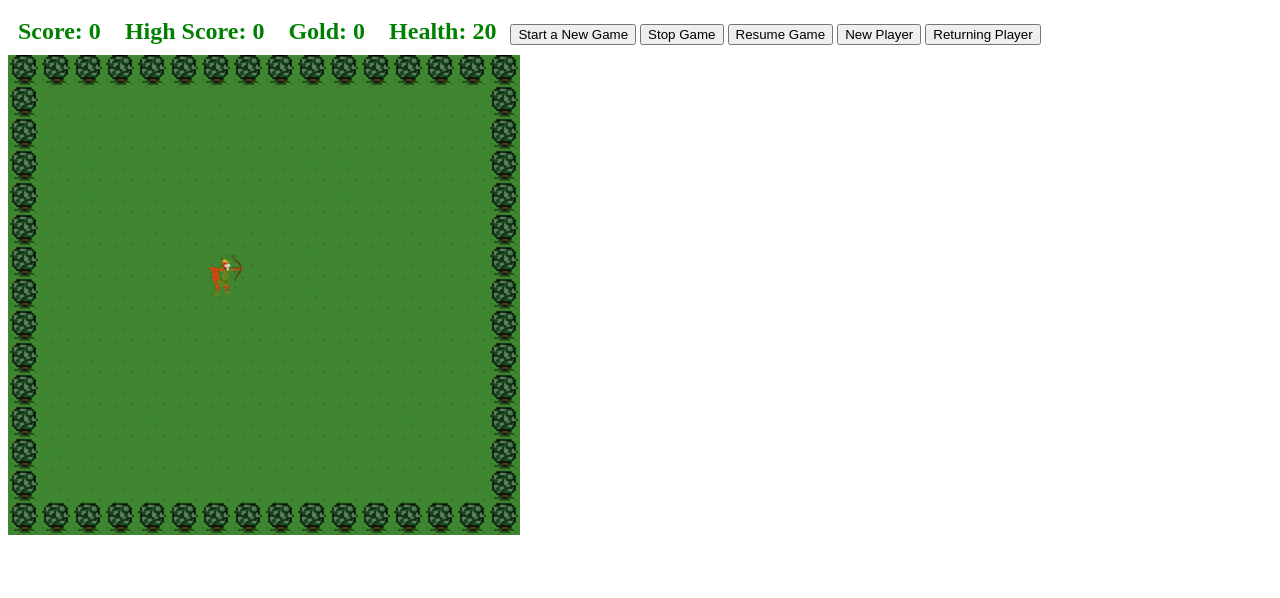
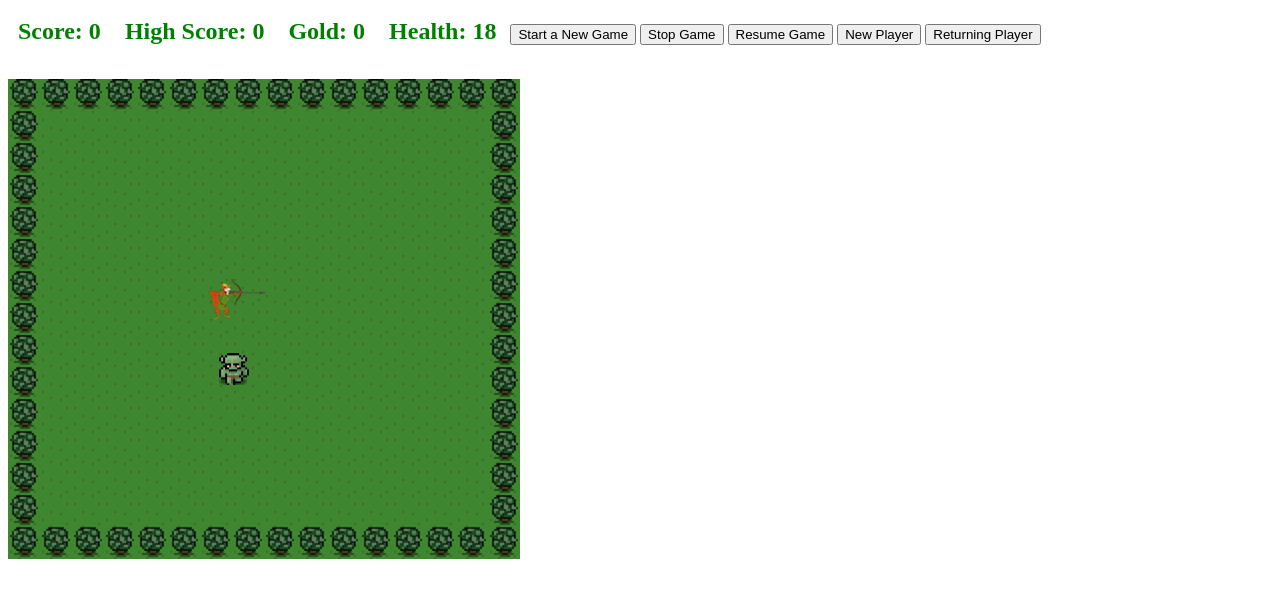
Before and after one commit to rishikarri/survivor-canvas-game, a plain HTML site: page survivor.html in a window 1280 px wide. Drawn offline with Linux system fonts and the light colour scheme.

Commit message:
Added an arrow to the screen

```diff
--- a/survivor.css
+++ b/survivor.css
@@ -4,3 +4,7 @@ h2{
 	display: inline-block;
 	margin: 10px;
 }
+
+#textDisplay{
+	color: red;
+}
--- a/survivor.html
+++ b/survivor.html
@@ -10,6 +10,8 @@
 	<!-- This section will contain the score, the high score and the gold collected Score will be the total time alive, high score will update with the score and gold collected will go up whenever the user collects gold-->
 
 	<!-- This will also contain the buttons to start, stop and pause the game -->
+
+	<div>
 		<div id="top-section">
 			<h2 id="scoreKeeper">Score: 0</h2>
 			<h2 id="highScoreKeeper">High Score: 0</h2>
@@ -22,11 +24,13 @@
 			<button onclick="newPlayer()">New Player</button>
 			<!-- Come back to returning player later -->
 			<button onclick="newPlayer()">Returning Player</button>
+		</div>
 
+		<div id="middle-section">
+			<h2 id="textDisplay"></h2>
+		</div>
+	</div>
 
-
-
-	</div>
 
 	<script type="text/javascript" src="survivor.js"></script>
 	</body>
--- a/survivor.js
+++ b/survivor.js
@@ -35,10 +35,27 @@ var goblinLocation = {
 	destinationY: 400
 }
 
+//create arrow object
+var arrow = new Image();
+arrow.src = "Images/arrow-right.png";
+var arrowLocation = {
+	x: (robinHoodLocation.x + 20),
+	y: (robinHoodLocation.y + 4),
+	destinationX: (robinHoodLocation.x + 20),
+	destinationY: (robinHoodLocation.y + 4)
+
+}
+
+// HERO STAT Variables
+var healthPoints = 20;
+
 
 function update(){
 	moveRobinHood();
 	moveGoblin();
+	collisionDetection();
+	shoot();
+	checkGameStatus();
 
 }
 //MOVING SECTION
@@ -61,61 +78,105 @@ function moveRobinHood(){
 	if(37 in keysPressed){
 		if (robinHoodLocation.x >= 32){
 			robinHoodLocation.x -= 7 * speedModifier;
+			arrowLocation.x -= 7 * speedModifier;
 		}
 	}
 	if (38 in keysPressed){
 		if (robinHoodLocation.y >= 30){
 			robinHoodLocation.y -= 7 * speedModifier;
+			arrowLocation.y -= 7 * speedModifier;
 		}
 	}
 	if (39 in keysPressed){
 		if (robinHoodLocation.x <= 440){
 			robinHoodLocation.x += 7 * speedModifier;
+			arrowLocation.x += 7 * speedModifier;
 		}
 	}
 	if (40 in keysPressed){
 		if (robinHoodLocation.y <= 405){
 			robinHoodLocation.y += 7 * speedModifier;
+			arrowLocation.y += 7 * speedModifier;
 		}
 	}
 }
 
-//create goblin destinations
+//create goblin movement
+
+var goblinSpeedModifier = 1;
+function moveGoblin(){
+	//if he is already at his destination, generate a random one, otherwise move to destination
+	if (Math.abs(goblinLocation.x - goblinLocation.destinationX) < 32) {
+		goblinLocation.destinationX = Math.random() * 440 + 40;
+	}else if(goblinLocation.x < goblinLocation.destinationX){
+		goblinLocation.x += 3 * goblinSpeedModifier;
+		// console.log(monsterNewDestinationX, monsterLocation.x);
+	}else{
+		goblinLocation.x -= 3 * goblinSpeedModifier;
+	}
+
+	if (Math.abs(goblinLocation.y - goblinLocation.destinationY) < 32) {
+		goblinLocation.destinationY = Math.random() * 400 + 20;
+	}else if(goblinLocation.y > goblinLocation.destinationY){
+		goblinLocation.y -= 3 * goblinSpeedModifier;
+		// console.log(monsterNewDestinationY, monsterLocation.y);
+
+	}else{
+		goblinLocation.y += 3 * goblinSpeedModifier;
+	}
+	// console.log(goblinLocation.x, goblinLocation.y);
+	// console.log(goblinLocation.destinationX, goblinLocation.destinationY);
+}
 
 
-function moveGoblin(){
-	//if he is already at his destination, generate a random one, otherwise move to destination
+// collision detection section
+function collisionDetection(){
+
+	// if the goblin catches robinhood then lower his health
 	if(
-		(Math.abs(goblinLocation.x - goblinLocation.destinationX)) < 32
-		&& Math.abs(goblinLocation.y - goblinLocation.destinationY) < 32
+		Math.abs((goblinLocation.x - robinHoodLocation.x)) < 32
+		&& Math.abs(goblinLocation.y - robinHoodLocation.y) < 32
 	){
-		goblinLocation.destinationX = Math.random() * 650;
-		goblinLocation.destinationY = Math.random() * 650;
-		// show me the new destination when teh goblin reaches the one it's trying to get to
-		console.log(goblinLocation.x, goblinLocation.y)
-		console.log(goblinLocation.destinationX, goblinLocation.destinationY);
+		//robin hoood got hit
+		goblinLocation.x = Math.random() * 440 + 40;
+		goblinLocation.y = Math.random() * 400 + 20;
+		healthPoints--;
+		document.getElementById("health").innerHTML = "Health: " + healthPoints;
 
-	}else if(goblinLocation.x < goblinLocation.destinationX){
-		goblinLocation.x += 4;
-	}else if(goblinLocation.x > goblinLocation.destinationX){
-		goblinLocation.x -= 4;
-	}else if(goblinLocation.y > goblinLocation.destinationY){
-		goblinLocation.y -= 4;
-	}else if(goblinLocation.y < goblinLocation.destinationY){
-		goblinLocation.y +=4;
-	}//start here and check to see if goblin is moving properly
-	console.log(goblinLocation.x, goblinLocation.destinationX);
+	}
+}
 
-};
+function shoot(){
+	// if the spacebar is hit, shoot the arrow 100 pixels right
+	if(32 in keysPressed){
+		arrowLocation.destinationX = arrowLocation.x + 100;
+		arrowLocation.destinationY = arrowLocation.y;
+		console.log(arrowLocation.x, arrowLocation.destinationX)
+	}
 
+
+}
+
+//Game status section
+var gameOn = true;
+function checkGameStatus(){
+	if(healthPoints <= 0){
+		gameOn = false;
+		document.getElementById("textDisplay").innerHTML = "GAME OVER!"
+	}
+}
 
 //need to draw the image constantly
 
 function draw() {
-	update();
+	if (gameOn){
+		update();
+	}
+
 	context.drawImage(backgroundImage, 0, 0);
 	context.drawImage(robinHood, robinHoodLocation.x, robinHoodLocation.y);
 	context.drawImage(goblin, goblinLocation.x, goblinLocation.y);
+	context.drawImage(arrow, arrowLocation.x, arrowLocation.y);
 	requestAnimationFrame(draw);
 };
 
```
Also changed, not shown: Images/arrow-left.png (added), Images/arrow-right.png (added). Lines whose indentation alone changed are shown as unchanged.
